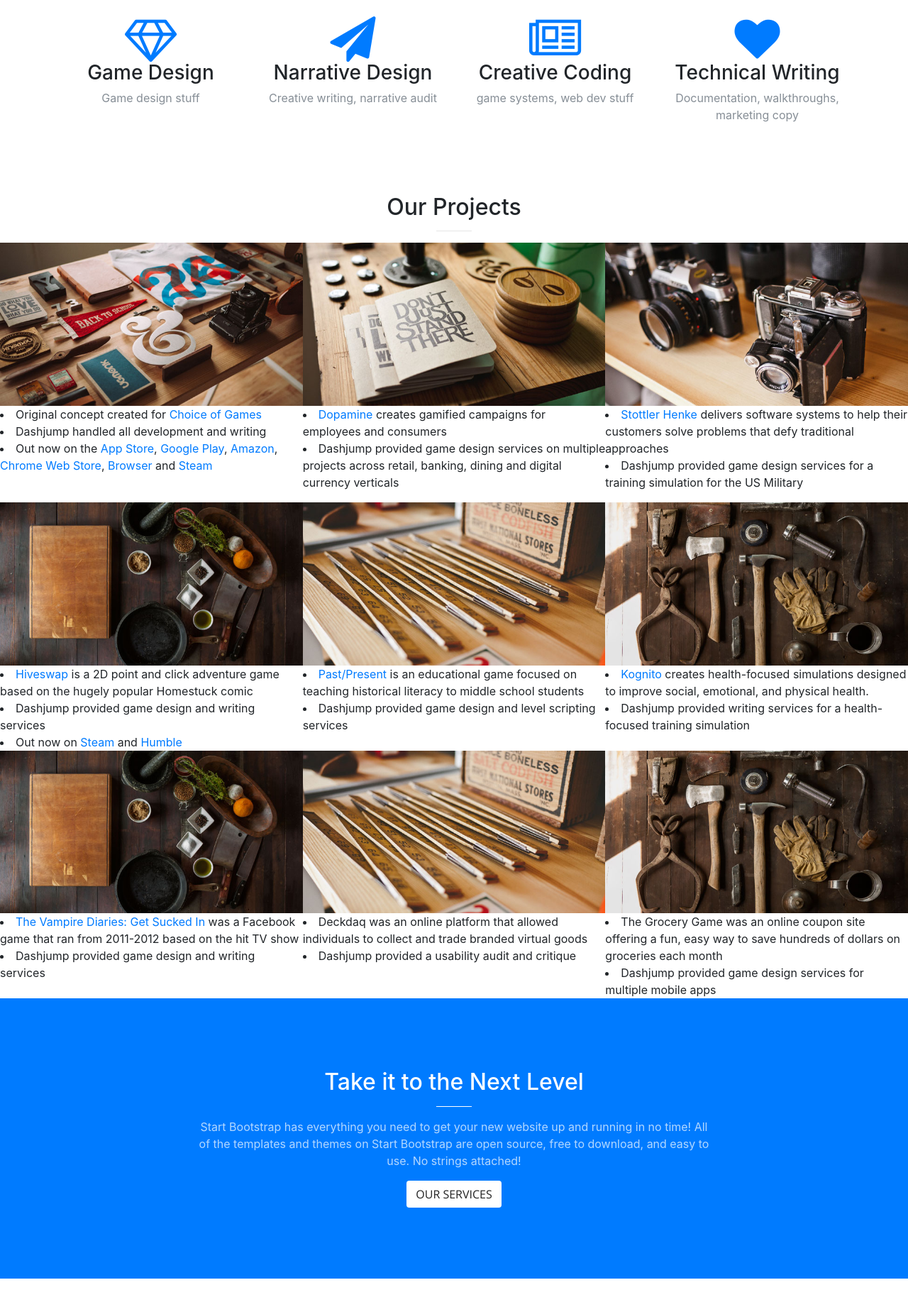
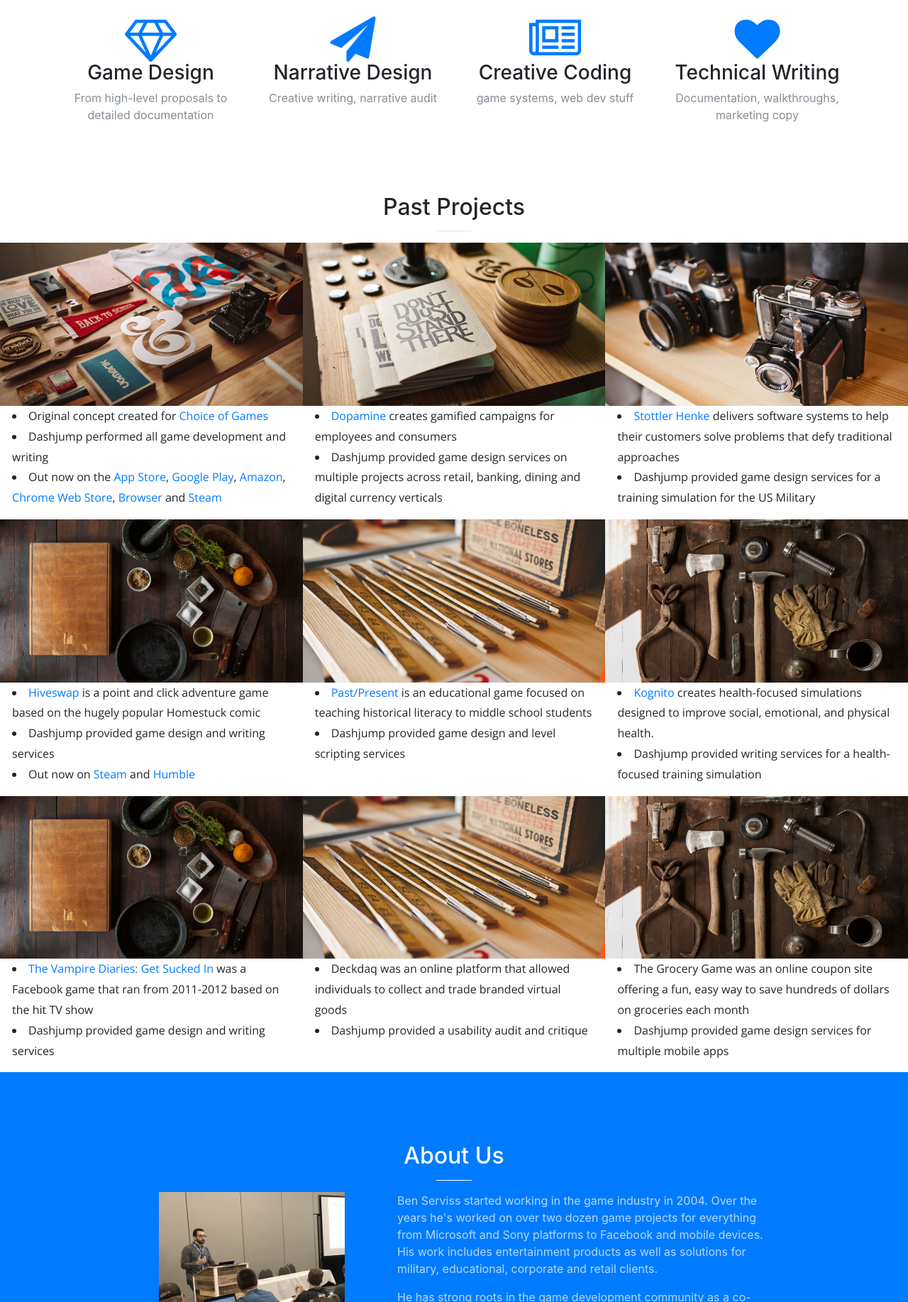
Before and after one commit to kamoh/dj_site, a website with bundled scripts: page index.html in a window 1280 px wide. Shown: the part 965-2800 px from the top of the page at 71% size. Built offline with nearby package versions, Linux system fonts and the light colour scheme.

Commit message:
update scss and copy

```diff
--- a/index.html
+++ b/index.html
@@ -41,7 +41,7 @@
               <a class="nav-link js-scroll-trigger" href="#services">Services</a>
             </li>
             <li class="nav-item">
-              <a class="nav-link js-scroll-trigger" href="#portfolio">Portfolio</a>
+              <a class="nav-link js-scroll-trigger" href="#portfolio">Projects</a>
             </li>
             <li class="nav-item">
               <a class="nav-link js-scroll-trigger" href="#about">About</a>
@@ -65,7 +65,7 @@
       </div>
     </header>
 
-    <!-- <section class="bg-primary" id="about">
+    <!-- <section class="bg-primary" id="old-about">
       <div class="container">
         <div class="row">
           <div class="col-lg-8 mx-auto text-center">
@@ -93,7 +93,7 @@
             <div class="service-box">
               <i class="fa fa-4x fa-diamond text-primary sr-icons"></i>
               <h3>Game Design</h3>
-              <p class="text-muted">Game design stuff</p>
+              <p class="text-muted">From high-level proposals to detailed documentation</p>
             </div>
           </div>
           <div class="col-lg-3 col-md-6 text-center">
@@ -125,7 +125,7 @@
       <div class="container">
         <div class="row">
           <div class="col-lg-12 text-center">
-            <h2 class="section-heading">Our Projects</h2>
+            <h2 class="section-heading">Past Projects</h2>
             <hr class="primary">
           </div>
         </div>
@@ -153,7 +153,7 @@
                 Original concept created for <a href="https://www.choiceofgames.com/">Choice of Games</a>
               </li>
               <li>
-                Dashjump handled all development and writing
+                Dashjump performed all game development and writing
               </li>
               <li>
                 Out now on the <a href="https://itunes.apple.com/us/app/the-last-monster-master/id947119923">App Store</a>, <a href="https://play.google.com/store/apps/details?id=com.choiceofgames.lastmonstermaster">Google Play</a>, <a href="http://www.amazon.com/gp/mas/dl/android?p=com.choiceofgames.lastmonstermaster">Amazon</a>, <a href="https://chrome.google.com/webstore/detail/bbdcnmjhdfdmajgcfcelpamlekoljmpc">Chrome Web Store</a>, <a href="https://www.choiceofgames.com/last-monster-master/">Browser</a> and <a href="store.steampowered.com/app/722600/The_Last_Monster_Master/">Steam</a>
@@ -212,7 +212,6 @@
       </div>
     </section>
     <p></p>
-    <p></p>
     <section class="p-0" id="portfolio-2">
       <div class="container-fluid">
         <!-- <div class="row no-gutter popup-gallery"> -->
@@ -232,8 +231,9 @@
                 </div>
               </div>
             </a>
+            <div class='portfolio-description'>
               <li>
-              <a href="https://www.hiveswap.com/">Hiveswap</a> is a 2D point and click adventure game based on the hugely popular Homestuck comic
+                <a href="https://www.hiveswap.com/">Hiveswap</a> is a point and click adventure game based on the hugely popular Homestuck comic
               </li>
               <li>
                 Dashjump provided game design and writing services
@@ -241,6 +241,7 @@
               <li>
                 Out now on <a href="http://store.steampowered.com/app/623940/HIVESWAP_Act_1/">Steam</a> and <a href="https://www.humblebundle.com/store/hiveswap-act-1-soundtrack-edition">Humble</a>
               </li>
+            </div>
           </div>
           <div class="col-lg-4 col-sm-6">
             <!-- <a class="portfolio-box" title="" href="img/portfolio/fullsize/5.jpg"> -->
@@ -257,12 +258,14 @@
                 </div>
               </div>
             </a>
+            <div class='portfolio-description'>
               <li>
                 <a href="http://pastpresent.muzzylane.com/">Past/Present</a> is an educational game focused on teaching historical literacy to middle school students
               </li>
               <li>
                 Dashjump provided game design and level scripting services
               </li>
+            </div>
           </div>
           <div class="col-lg-4 col-sm-6">
             <!-- <a class="portfolio-box" title="" href="img/portfolio/fullsize/6.jpg"> -->
@@ -279,6 +282,7 @@
                 </div>
               </div>
             </a>
+            <div class='portfolio-description'>
               <li>
                 <a href="https://kognito.com/">Kognito</a> creates health-focused simulations designed to improve social, emotional, and physical health.
               </li>
@@ -288,7 +292,9 @@
             </div>
           </div>
         </div>
+      </div>
     </section>
+    <p></p>
     <section class="p-0" id="portfolio-3">
       <div class="container-fluid">
         <!-- <div class="row no-gutter popup-gallery"> -->
@@ -308,12 +314,14 @@
                 </div>
               </div>
             </a>
+            <div class='portfolio-description'>
               <li>
                 <a href="https://www.facebook.com/TheVampireDiariesGame/">The Vampire Diaries: Get Sucked In</a> was a Facebook game that ran from 2011-2012 based on the hit TV show
               </li>
               <li>
                 Dashjump provided game design and writing services
               </li>
+            </div>
           </div>
           <div class="col-lg-4 col-sm-6">
             <!-- <a class="portfolio-box" title="" href="img/portfolio/fullsize/5.jpg"> -->
@@ -330,12 +338,14 @@
                 </div>
               </div>
             </a>
+            <div class='portfolio-description'>
               <li>
                 Deckdaq was an online platform that allowed individuals to collect and trade branded virtual goods
               </li>
               <li>
                 Dashjump provided a usability audit and critique
               </li>
+            </div>
           </div>
           <div class="col-lg-4 col-sm-6">
             <!-- <a class="portfolio-box" title="" href="img/portfolio/fullsize/6.jpg"> -->
@@ -352,12 +362,14 @@
                 </div>
               </div>
             </a>
+            <div class='portfolio-description'>
               <li>
                 The Grocery Game was an online coupon site offering a fun, easy way to save hundreds of dollars on groceries each month
               </li>
               <li>
                 Dashjump provided game design services for multiple mobile apps
               </li>
+            </div>
           </div>
         </div>
       </div>
@@ -368,15 +380,36 @@
         <a class="btn btn-default btn-xl sr-button" href="http://startbootstrap.com/template-overviews/creative/">Download Now!</a>
       </div>
     </div> -->
-
+    <p></p>
     <section class="bg-primary" id="about">
       <div class="container">
         <div class="row">
           <div class="col-lg-8 mx-auto text-center">
-            <h2 class="section-heading text-white">Take it to the Next Level</h2>
+            <h2 class="section-heading text-white">About Us</h2>
             <hr class="light">
-            <p class="text-faded">Start Bootstrap has everything you need to get your new website up and running in no time! All of the templates and themes on Start Bootstrap are open source, free to download, and easy to use. No strings attached!</p>
-            <a class="btn btn-default btn-xl js-scroll-trigger" href="#services">Our Services</a>
+          </div>
+        </div>
+        <div class="row justify-content-center">
+          <!-- <div class="col col-lg-4 text-center"> -->
+          <div class="col-lg-4 col-md-4 text-center">
+            <img src="img/ben-about.png">
+            <p id="bio-caption" class="text-faded">
+              Ben Serviss
+              <br>
+              Principal Consultant
+            </p>
+          </div>
+          <!-- <div class="col col-lg-4 text-justify"> -->
+          <div class="col-lg-6 col-md-6">
+            <p class="text-faded">Ben Serviss started working in the game industry in 2004. Over the years he's worked on over two dozen game projects for everything from Microsoft and Sony platforms to Facebook and mobile devices. His work includes entertainment products as well as solutions for military, educational, corporate and retail clients.
+            </p>
+            <p class="text-faded">
+            He has strong roots in the game development community as a co-founder of indie game developer <a href="https://www.studio-mercato.com/">Studio Mercato</a>, a board member for DIY collective <a href="http://deathbyaudioarcade.com/">Death By Audio Arcade</a>, and the author of how-to book for aspiring game developers, <a href="https://www.scoreyourfirstgamejob.com/"><i>How to Score Your First Game Job</i></a>.</p>
+          </div>
+        </div>
+        <div class="row">
+          <div class="col text-center">
+            <a class="btn btn-default btn-xl js-scroll-trigger" href="#contact">Contact Us</a>
           </div>
         </div>
       </div>
--- /dev/null
+++ b/scss/_about.scss
@@ -0,0 +1,80 @@
+// Styling for the about section
+#bio-caption {
+  text-align: center;
+}
+
+#about a {
+  color: #000000;
+}
+
+#about img {
+  width: 75%;
+}
+
+// .portfolio-box {
+//   position: relative;
+//   display: block;
+//   max-width: 650px;
+//   margin: 0 auto;
+//   .portfolio-box-caption {
+//     position: absolute;
+//     bottom: 0;
+//     display: block;
+//     width: 100%;
+//     height: 100%;
+//     text-align: center;
+//     opacity: 0;
+//     color: white;
+//     background: fade-out($theme-primary, .1);
+//     @include transition-all;
+//     .portfolio-box-caption-content {
+//       position: absolute;
+//       top: 50%;
+//       width: 100%;
+//       transform: translateY(-50%);
+//       text-align: center;
+//       .project-category,
+//       .project-name {
+//         padding: 0 15px;
+//         @include sans-serif-font;
+//       }
+//       .project-category {
+//         font-size: 14px;
+//         font-weight: 600;
+//         text-transform: uppercase;
+//       }
+//       .project-name {
+//         font-size: 18px;
+//       }
+//     }
+//   }
+//   &:hover {
+//     .portfolio-box-caption {
+//       opacity: 1;
+//     }
+//   }
+//   &:focus {
+//     outline: none;
+//   }
+//   @media (min-width: 768px) {
+//     .portfolio-box-caption {
+//       .portfolio-box-caption-content {
+//         .project-category {
+//           font-size: 16px;
+//         }
+//         .project-name {
+//           font-size: 22px;
+//         }
+//       }
+//     }
+//   }
+// }
+
+// .portfolio-description {
+//   // margin-left: 4%;
+//   // margin-top: 4%;
+//   // margin-bottom: 4%;
+//   // margin-right: 4%;
+//   margin: 4%;
+//   @include sans-serif-font;
+// }
--- a/scss/_bootstrap-overrides.scss
+++ b/scss/_bootstrap-overrides.scss
@@ -6,6 +6,7 @@
 .no-gutter > [class*='col-'] {
   padding-right: 0;
   padding-left: 0;
+  // margin-bottom: 4%;
 }
 
 .btn-default {
--- a/scss/_portfolio.scss
+++ b/scss/_portfolio.scss
@@ -57,3 +57,18 @@
     }
   }
 }
+
+.portfolio-description {
+  margin: 0% 4%;
+  line-height: 180%;
+  // margin-left: 4%;
+  // margin-top: 4%;
+  // margin-bottom: 4%;
+  // margin-right: 4%;
+  // margin: 4%;
+  @include sans-serif-font;
+}
+
+#about {
+  border: 5%;
+}
--- a/scss/creative.scss
+++ b/scss/creative.scss
@@ -5,5 +5,6 @@
 @import "masthead.scss";
 @import "services.scss";
 @import "portfolio.scss";
+@import "about.scss";
 @import "cta.scss";
 @import "bootstrap-overrides.scss";
```
Also changed, not shown: css/creative.css, css/creative.min.css, img/ben-about.png (added). Lines whose indentation alone changed are shown as unchanged.
